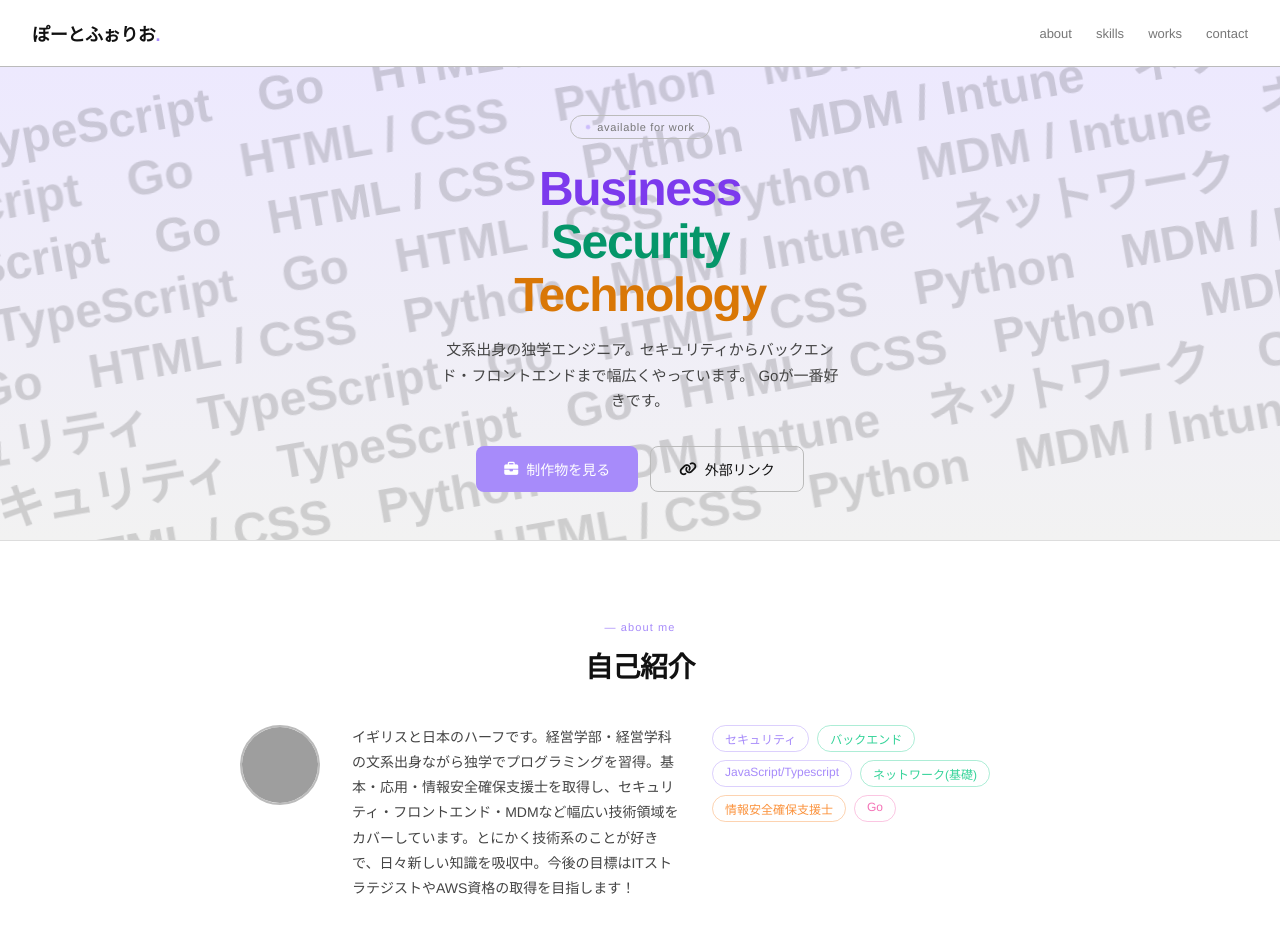
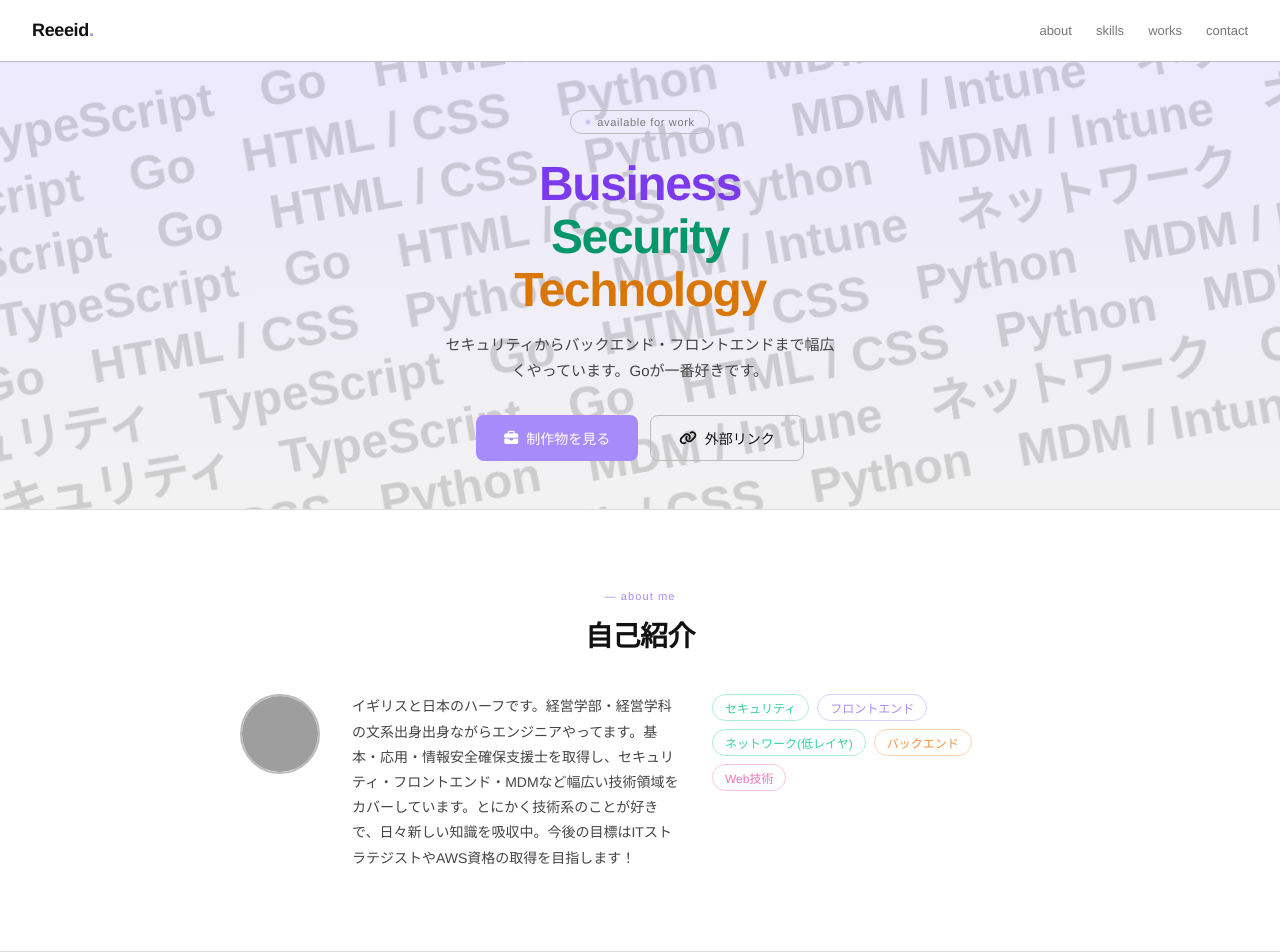
Before and after one commit to Reeeid/portfolio.github.io, a website with bundled scripts: page index.html in a window 1280 px wide. Shown: the top 952 px of the page. Built offline with nearby package versions, Linux system fonts and the light colour scheme; grey boxes are pictures that could not be loaded.

Commit message:
OGP修正

```diff
--- a/index.html
+++ b/index.html
@@ -7,8 +7,8 @@
   <title>Portfolio - R3id</title>
 
   <!-- OGP -->
-  <meta property="og:title" content="Portfolio - R3id">
-  <meta property="og:description" content="文系出身の独学エンジニア。セキュリティ・バックエンド・フロントエンドまで幅広くやっています。">
+  <meta property="og:title" content="Portfolio - Reeeid">
+  <meta property="og:description" content="セキュリティ・バックエンド・フロントエンドまで幅広くやっています。">
   <meta property="og:type" content="website">
   <meta property="og:url" content="https://reeeid.github.io/portfolio.github.io/">
   <meta property="og:image" content="https://github.com/Reeeid.png">
@@ -16,8 +16,8 @@
   <meta property="og:image:height" content="460">
   <meta name="twitter:card" content="summary">
   <meta name="twitter:site" content="@R3ID_0107">
-  <meta name="twitter:title" content="Portfolio - R3id">
-  <meta name="twitter:description" content="文系出身の独学エンジニア。セキュリティ・バックエンド・フロントエンドまで幅広くやっています。">
+  <meta name="twitter:title" content="Portfolio - Reeeid">
+  <meta name="twitter:description" content="セキュリティ・バックエンド・フロントエンドまで幅広くやっています。">
   <meta name="twitter:image" content="https://github.com/Reeeid.png">
 
   <link rel="stylesheet" href="https://cdnjs.cloudflare.com/ajax/libs/font-awesome/6.4.0/css/all.min.css">
@@ -27,7 +27,7 @@
 <body>
 <div id="site">
   <nav class="nav" id="siteNav">
-    <div class="nav-logo">ぽーとふぉりお<span>.</span></div>
+    <div class="nav-logo">Reeeid<span>.</span></div>
     <div class="nav-links" id="navLinks">
       <a href="#about">about</a>
       <a href="#skills">skills</a>
@@ -48,8 +48,7 @@
         <span class="c2">Security</span><br>
         <span class="c3">Technology</span>
       </h1>
-      <p class="hero-sub">文系出身の独学エンジニア。セキュリティからバックエンド・フロントエンドまで幅広くやっています。
-        Goが一番好きです。
+      <p class="hero-sub">セキュリティからバックエンド・フロントエンドまで幅広くやっています。Goが一番好きです。
       </p>
       <div class="hero-btns">
         <button class="btn-main" id="btnWorks"><i class="fas fa-briefcase"></i>制作物を見る</button>
@@ -66,15 +65,14 @@
     <div class="about-grid">
       <img class="about-avatar" src="https://github.com/Reeeid.png" alt="プロフィール画像">
       <div class="about-text">
-        イギリスと日本のハーフです。経営学部・経営学科の文系出身ながら独学でプログラミングを習得。基本・応用・情報安全確保支援士を取得し、セキュリティ・フロントエンド・MDMなど幅広い技術領域をカバーしています。とにかく技術系のことが好きで、日々新しい知識を吸収中。今後の目標はITストラテジストやAWS資格の取得を目指します！
+        イギリスと日本のハーフです。経営学部・経営学科の文系出身出身ながらエンジニアやってます。基本・応用・情報安全確保支援士を取得し、セキュリティ・フロントエンド・MDMなど幅広い技術領域をカバーしています。とにかく技術系のことが好きで、日々新しい知識を吸収中。今後の目標はITストラテジストやAWS資格の取得を目指します！
       </div>
       <div class="about-pills">
-        <span class="pill purple">セキュリティ</span>
-        <span class="pill green">バックエンド</span>
-        <span class="pill purple">JavaScript/Typescript</span>
-        <span class="pill green">ネットワーク(基礎)</span>
-        <span class="pill orange">情報安全確保支援士</span>
-        <span class="pill pink">Go</span>
+        <span class="pill green">セキュリティ</span>
+        <span class="pill purple">フロントエンド</span>
+        <span class="pill green">ネットワーク(低レイヤ)</span>
+        <span class="pill orange">バックエンド</span>
+        <span class="pill pink">Web技術</span>
       </div>
     </div>
   </section>
```
